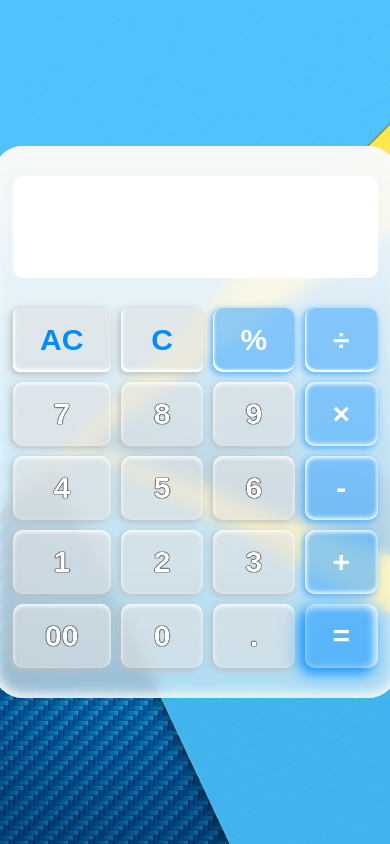
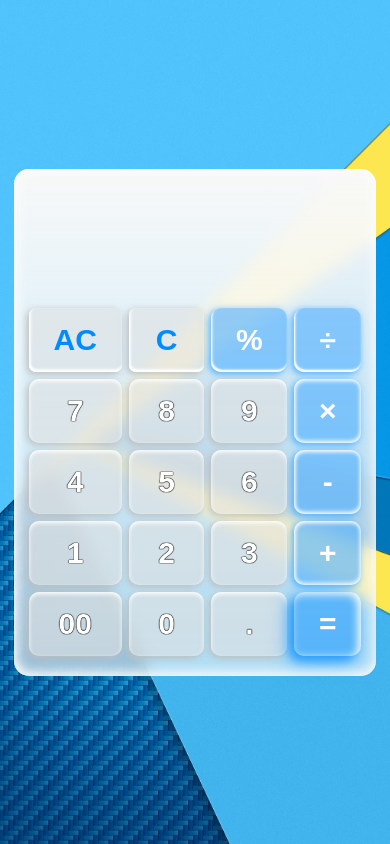
Before and after one commit to harryjupiter148/Intermediate-Calculator, a plain HTML site: page index.html in a window 390 px wide. Drawn offline with Linux system fonts and the light colour scheme.

Commit message:
Add files via upload

```diff
--- a/inter-calc.css
+++ b/inter-calc.css
@@ -206,3 +206,23 @@ body {
     }
   }
 }
+
+@media screen and (max-width: 425px) {
+  body {
+    #calc {
+      border-radius: 15px;
+      padding: 20px 15px;
+      gap: 7px;
+
+      #show {
+        background: transparent;
+        font-size: 15px;
+      }
+
+      #show2 {
+        background: transparent;
+        font-size: 24px;
+      }
+    }
+  }
+}
```
